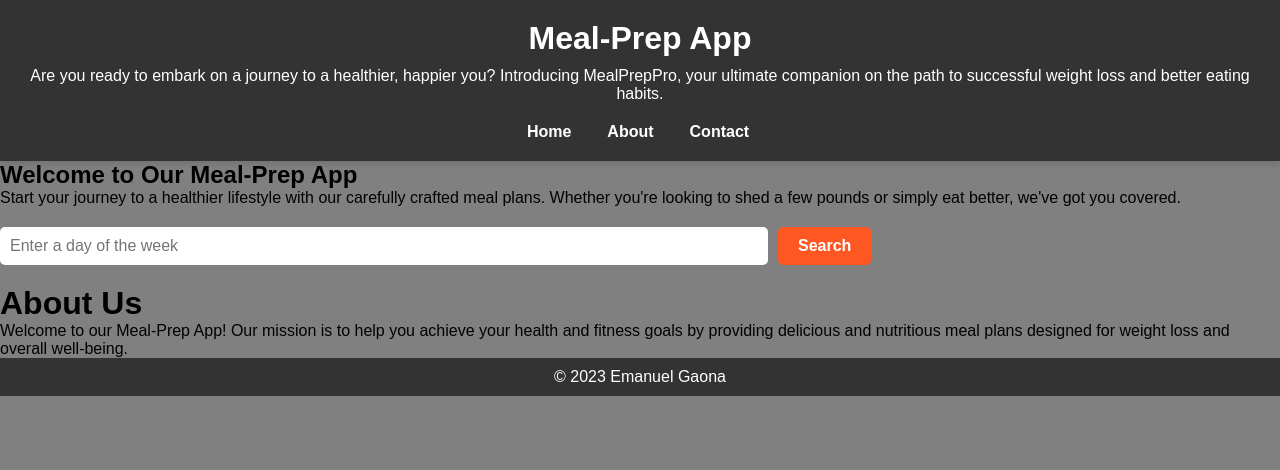
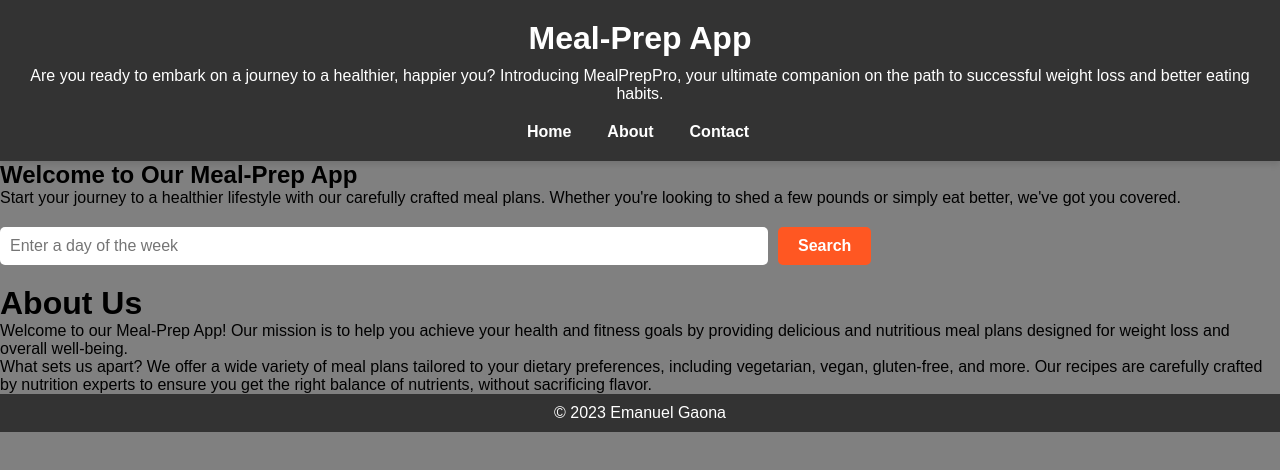
Before and after one commit to emanuel0808/flatiron-phase-2-react-project, a React (Create React App) app: page /about in a window 1280 px wide. Shown: the top 470 px of the page. Built offline with nearby package versions, Linux system fonts and the light colour scheme; data requests are answered from the project's data file.

Commit message:
adding more data in my about.js

```diff
--- a/src/components/About.js
+++ b/src/components/About.js
@@ -9,6 +9,11 @@
         Welcome to our Meal-Prep App! Our mission is to help you achieve your health and fitness goals
         by providing delicious and nutritious meal plans designed for weight loss and overall well-being.
       </p>
+      <p>
+        What sets us apart? We offer a wide variety of meal plans tailored to your dietary preferences,
+        including vegetarian, vegan, gluten-free, and more. Our recipes are carefully crafted by
+        nutrition experts to ensure you get the right balance of nutrients, without sacrificing flavor.
+      </p>
     </div>
   );
 }
```
